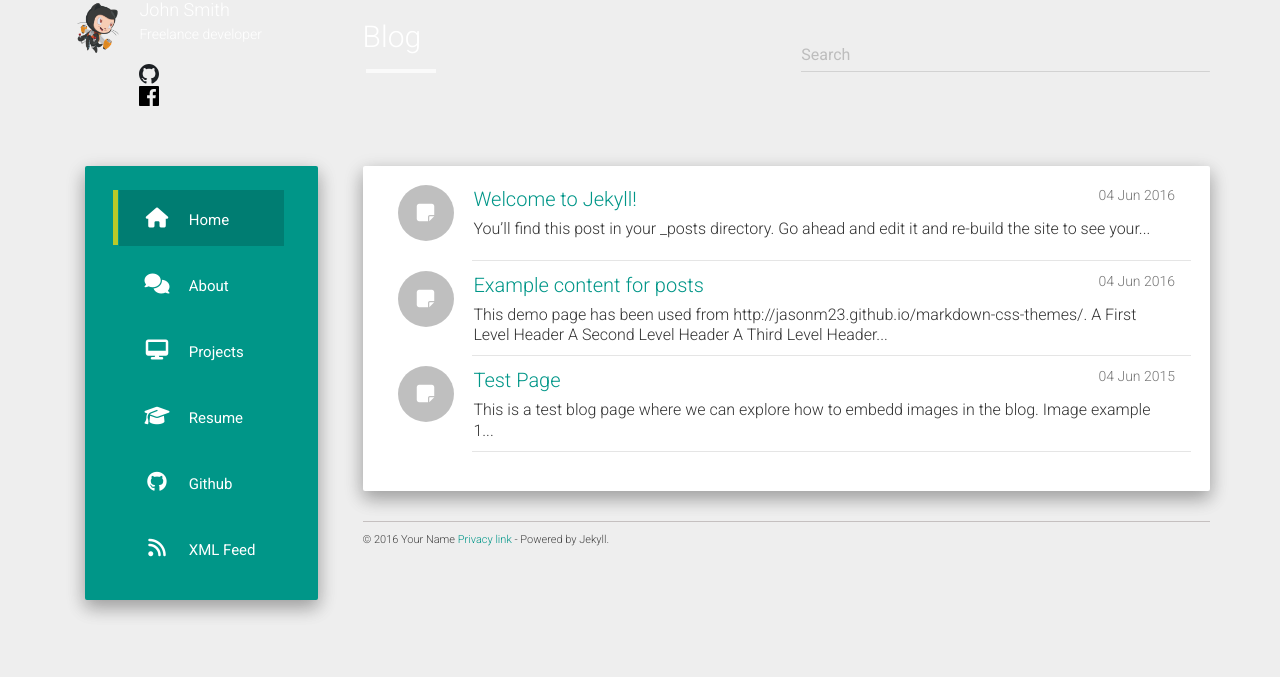
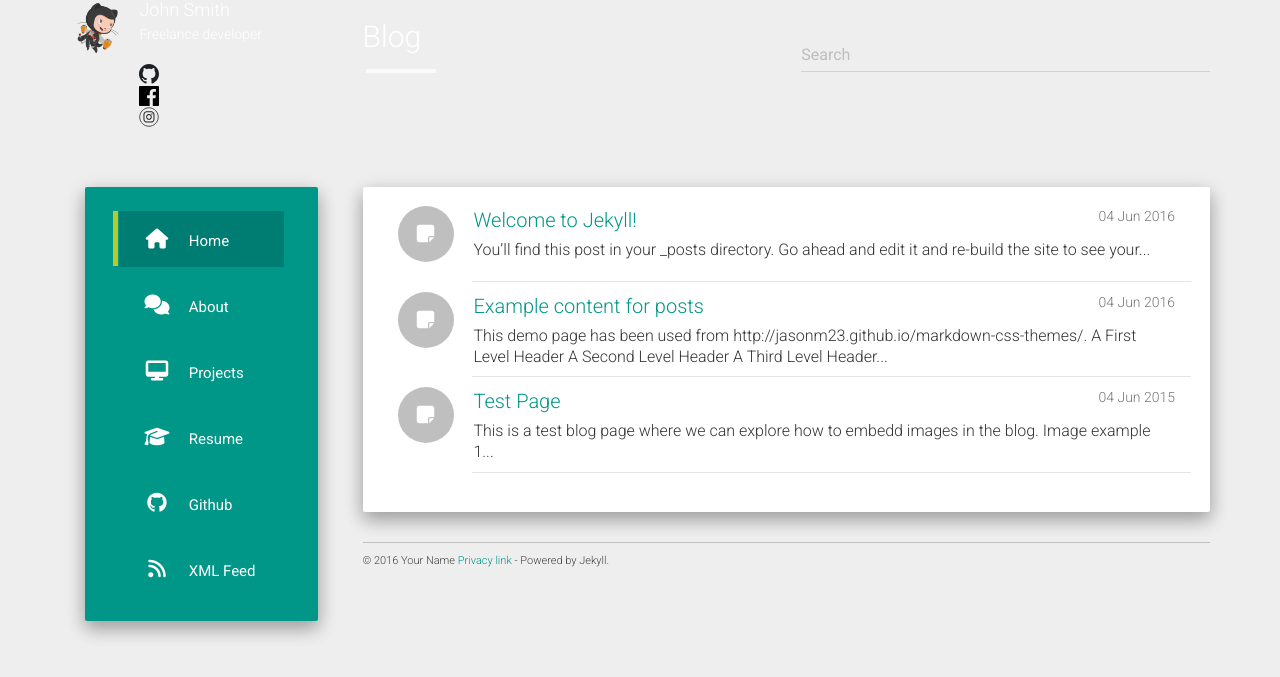
Before and after one commit to alalstjr/promote.github.io, a Jekyll site: the page built from index.html, in a window 1280 px wide. Shown: the top 677 px of the page. Built offline with Jekyll 4.4.1, drawn with Linux system fonts in a browser that asks for light colours; nearby versions of some CDN libraries; the list of posts is cut into pages by our own code.

Commit message:
Update social_links.html

```diff
--- a/_includes/social_links.html
+++ b/_includes/social_links.html
@@ -10,5 +10,10 @@
 				<img src="/promote.github.io/static/img/face-icon.svg" alt="face-icon"/>
 			</a>
 		</li>
+		<li>
+			<a href="https://www.instagram.com/alalstjr/?hl=ko" target="_blank" title="instar">
+				<img src="/promote.github.io/static/img/instar-icon.svg" alt="instar-icon"/>
+			</a>
+		</li>
 	</ul>
 </div>
```
